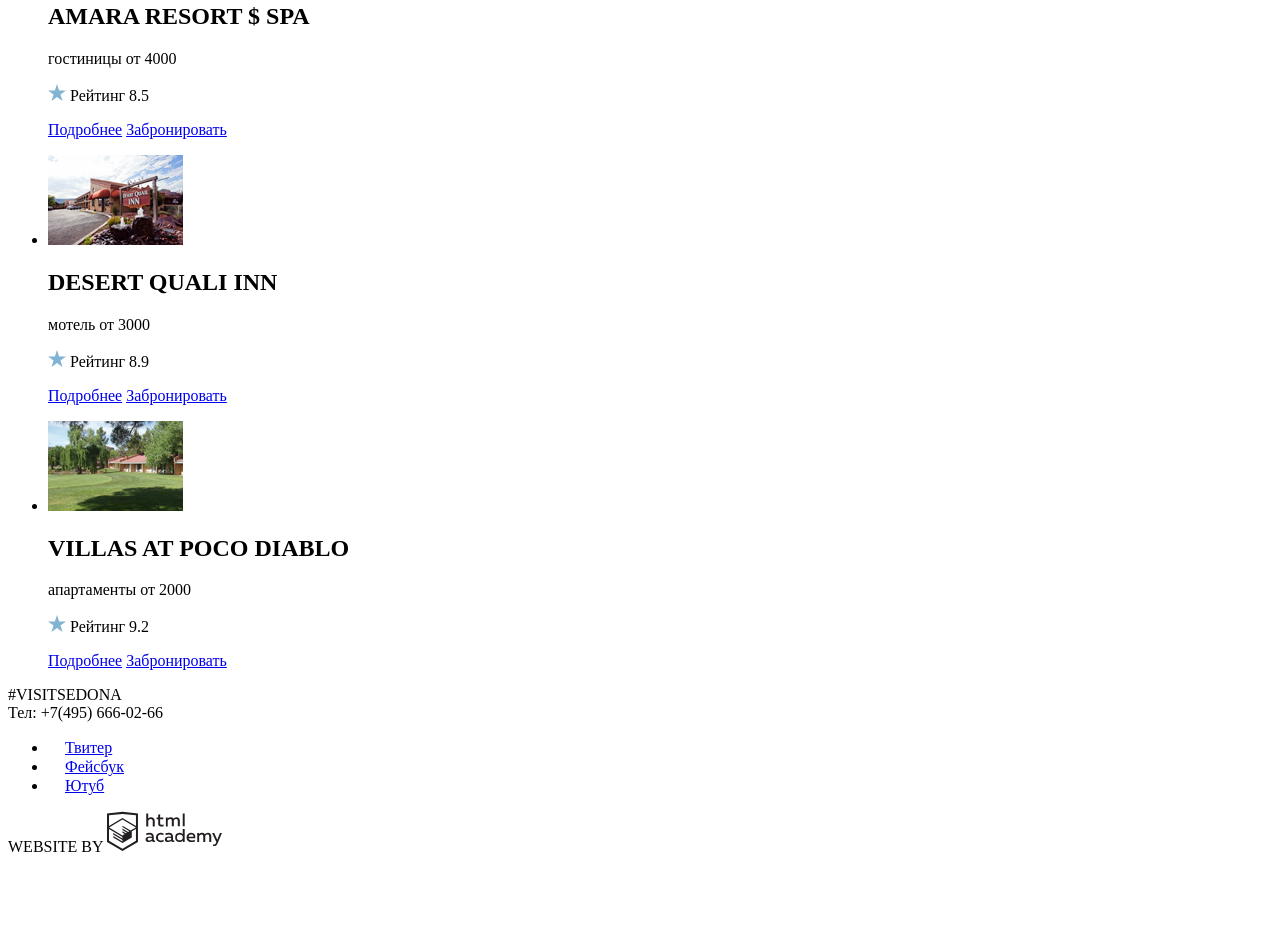
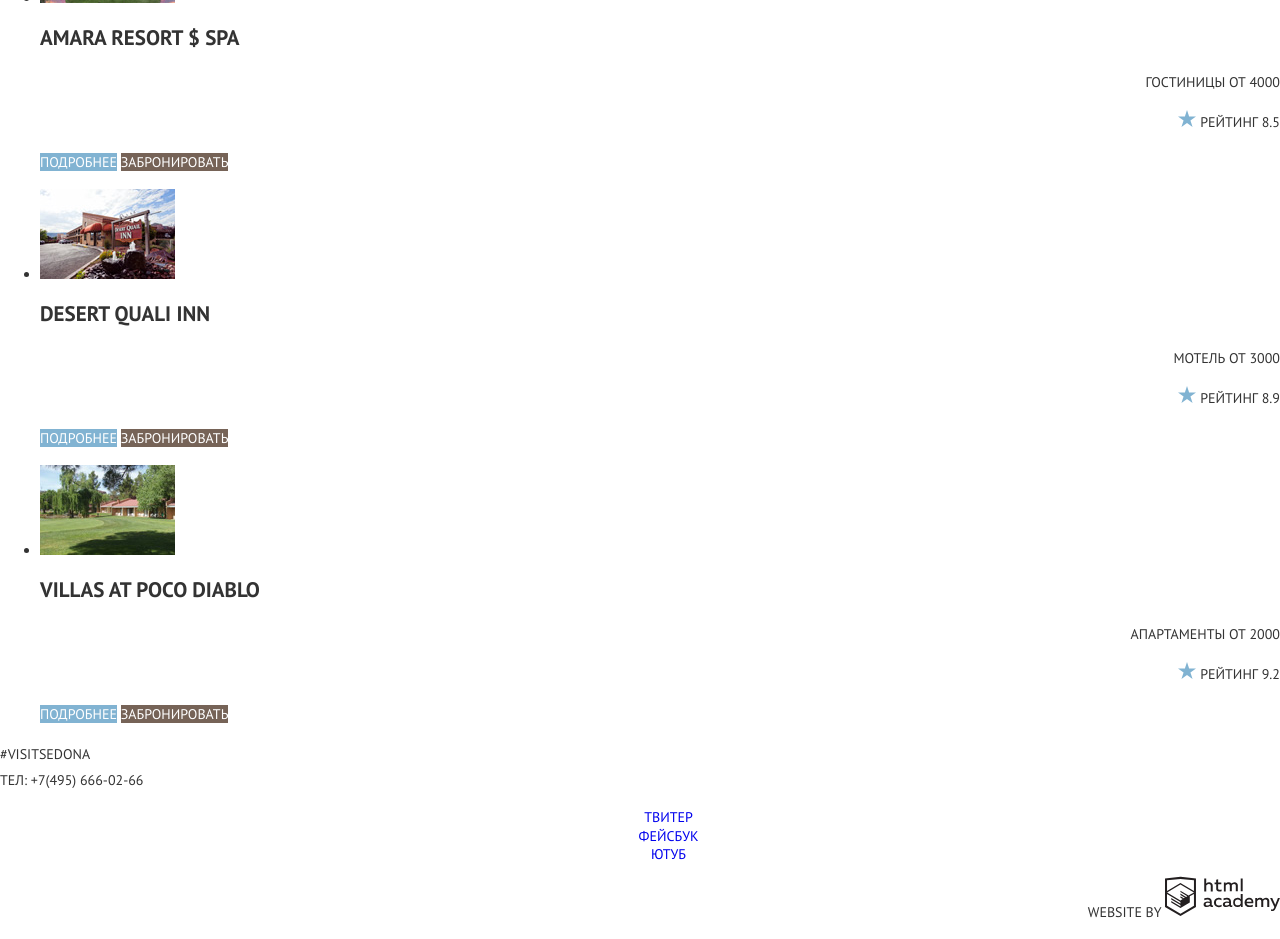
Before and after one commit to Julik92/528729-sedona-27, a plain HTML site: page catalog.html in a window 1280 px wide. Shown: the part 298-1237 px from the top of the page. Before the commit the page ends 1170 px from the top, so only its background shows below. Drawn offline with Linux system fonts and the light colour scheme.

Commit message:
стилизация каталога,забыл о нем

```diff
--- a/catalog.html
+++ b/catalog.html
@@ -4,13 +4,17 @@
 <head>
   <meta charset="utf-8">
   <title>HTML Academy: Седона</title>
+  <link href="https://fonts.googleapis.com/css?family=PT+Sans:400,700&display=swap&subset=cyrillic" rel="stylesheet">
+  <link rel="stylesheet" type="text/css" href="css/normalize.css" />
+  <link rel="stylesheet" type="text/css" href="css/style.css" />
 </head>
 
 <body>
-  <header>
+
+  <header class="main-header">
     <nav class="main-navigation">
       <a class="main-header-logo">
-        <img class="logo-sedona" src="img/logo-sedona.svg" width="140" height="71" alt="Логотип в меню">
+        <img src="img/logo-sedona.svg" width="140" height="71" alt="Логотип в меню">
       </a>
       <ul class="site-navigation">
         <li><a href="#">Информация</a></li>
@@ -37,77 +41,86 @@
       <ul>
         <li>
           <img src="img/AMARA.jpg" width="135" height="90" alt="AMARA RESORT $ SPA">
-          <h2>
+          <h3 class="hostell">
             AMARA RESORT $ SPA
-            </h2>
-          <p>
+            </h3>
+          <p class="reiting">
             <span>гостиницы</span>
             <span>от 4000</span>
           </p>
+          <p class="reiting1">
           <span><img src="img/star.svg" width="18" height="17"></span>
           <span>Рейтинг 8.5</span>
-          <p>
-            <a href="#">Подробнее</a>
-            <a href="#">Забронировать</a>
+          </p>
+          <p class="inform">
+            <a class="detailed" href="#">Подробнее</a>
+            <a class="book" href="#">Забронировать</a>
           </p>
         </li>
         <li>
           <img src="img/DESERT.jpg" width="135" height="90" alt="DESERT QUALI INN">
-          <h2>
+          <h3 class="hostell">
             DESERT QUALI INN
-            </h2>
-          <p>
+            </h3>
+          <p class="reiting">
             <span>мотель</span>
             <span>от 3000</span>
           </p>
+          <p class="reiting1">
           <span><img src="img/star.svg" width="18" height="17"></span>
           <span>Рейтинг 8.9</span>
-          <p>
-            <a href="#">Подробнее</a>
-            <a href="#">Забронировать</a>
+          </p>
+          <p class="inform">
+            <a class="detailed" href="#">Подробнее</a>
+            <a class="book" href="#">Забронировать</a>
           </p>
         </li>
         <li>
           <img src="img/VILLA.jpg" width="135" height="90" alt="VILLAS AT POCO">
-          <h2>
+          <h3 class="hostell">
             VILLAS AT POCO DIABLO
-           </h2>
-          <p>
+           </h3>
+          <p class="reiting">
             <span>апартаменты</span>
             <span>от 2000</span>
           </p>
+          <p class="reiting1">
           <span><img src="img/star.svg" width="18" height="17"></span>
           <span>Рейтинг 9.2</span>
-          <p>
-            <a href="#">Подробнее</a>
-            <a href="#">Забронировать</a>
+          </p>
+          <p class="inform">
+            <a class="detailed" href="#">Подробнее</a>
+            <a class="book" href="#">Забронировать</a>
           </p>
         </li>
       </ul>
     </section>
   </main>
-  <footer>
-    <p>
+
+  <footer class="main-footer">
+    <p class="VISITSEDONA">
       #VISITSEDONA
       <br> Тел: +7(495) 666-02-66
     </p>
-    <ul>
+    <ul class="social">
       <li>
-        <a href="#"><img src="img/twitter.svg" width="17" height="15">Твитер</img>
-        </a>
+        <a href="#"><img src="img/twitter.svg" width="17" height="15" alt="twitter">Твитер</a>
       </li>
       <li>
-        <a href="#"><img src="img/fb-icon.svg" width="17" height="15">Фейсбук</a>
+        <a href="#"><img src="img/fb-icon.svg" width="17" height="15" alt="FB">Фейсбук</a>
       </li>
       <li>
-        <a href="#"><img src="img/youtube.svg" width="17" height="15">Ютуб</a>
+        <a href="#"><img src="img/youtube.svg" width="17" height="15" alt="youtube">Ютуб</a>
       </li>
     </ul>
-    <p>
+    <p class="copirait">
       WEBSITE BY
       <a href="index.html">
         <img src="img/logo-htmlacademy.svg" width="115" height="41" alt="html Academy">
       </a>
     </p>
   </footer>
+
 </body>
+
+</html>
--- a/css/style.css
+++ b/css/style.css
@@ -131,3 +131,45 @@ p {
 .main-header-logo {
 	text-align: center;
 }
+
+
+
+/*страница каталога*/
+
+
+.hostell {
+	text-align: left;
+}
+
+.reiting {
+	text-align: right;
+}
+
+.reiting1 {
+	text-align: right;
+}
+
+.inform {
+	text-align: left;
+}
+
+.detailed {
+	width: 110px;
+    height: 27px;
+    background-color: #81b3d2;
+    text-align: left;
+    color: #ffffff;
+	font-size: 14px;
+	line-height: 26px;
+
+}
+
+.book {
+	width: 142px;
+    height: 27px;
+    background-color: #766357;
+    text-align: left;
+    color: #ffffff;
+	font-size: 14px;
+	line-height: 26px;
+}
```
